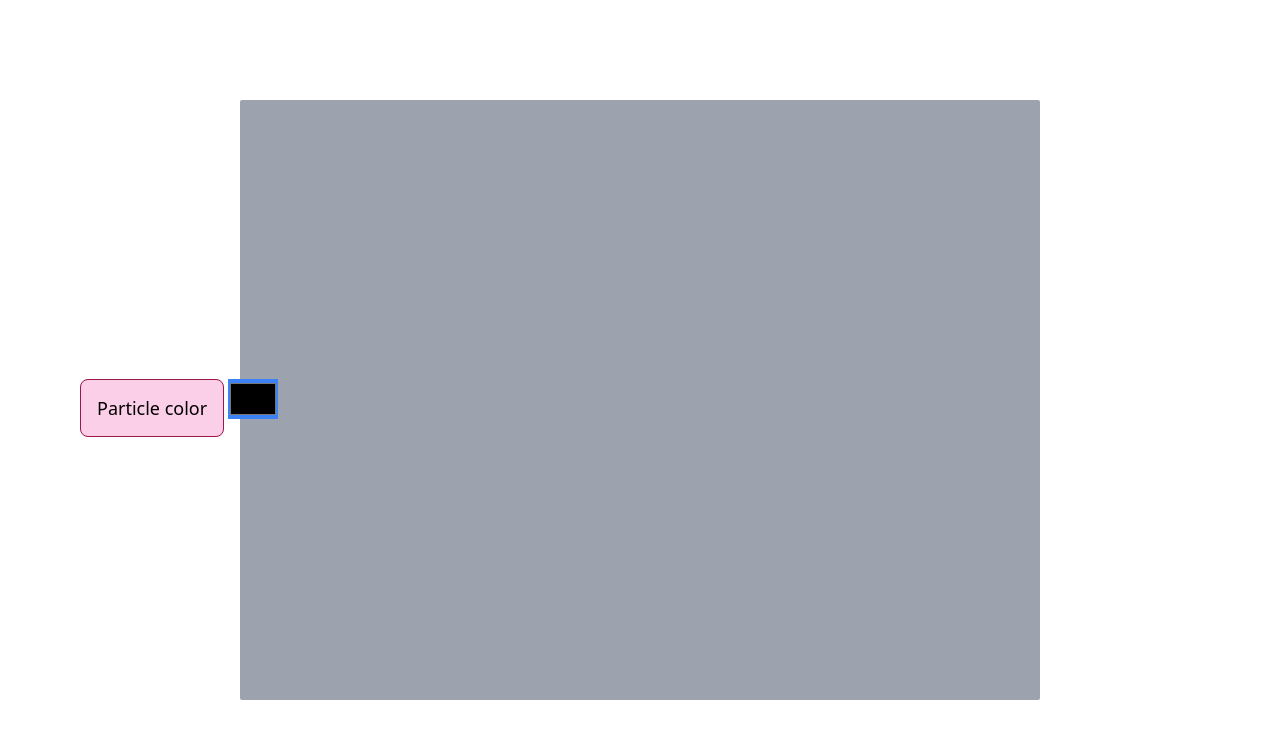
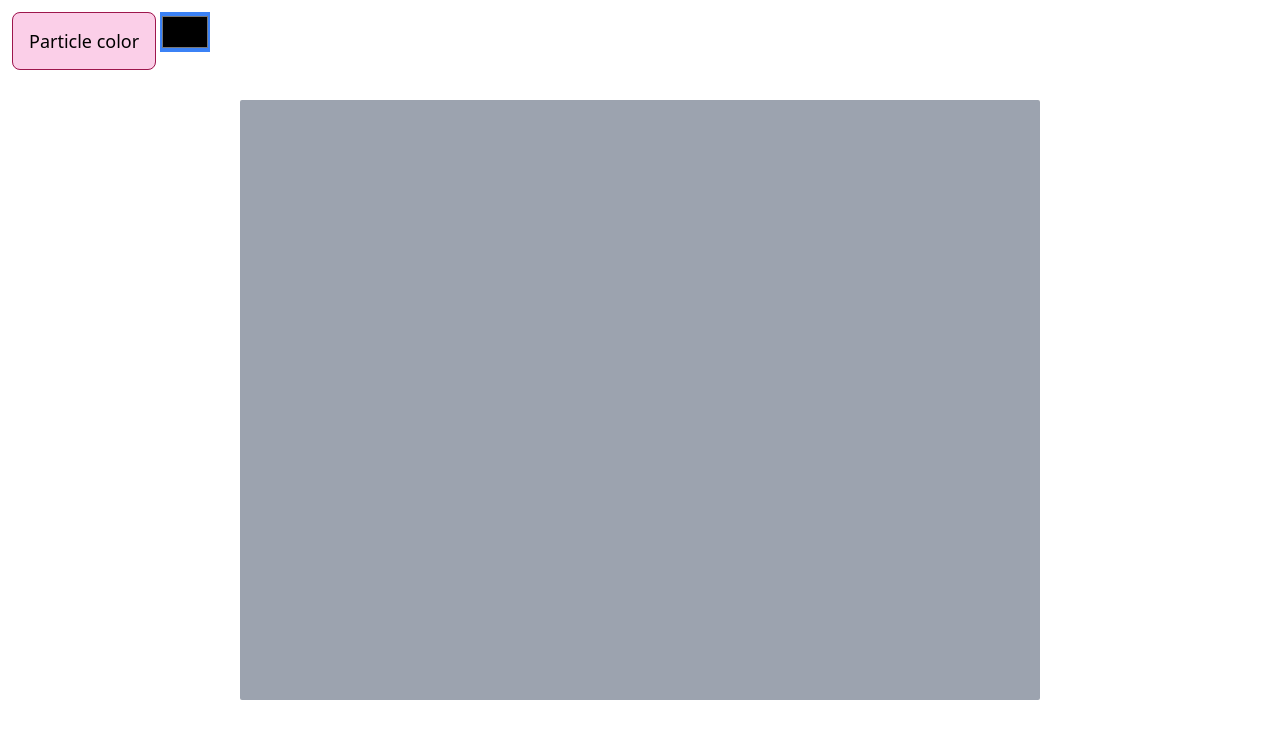
Before and after one commit to Amezan-Adhikari/Particles, a plain HTML site: page index.html in a window 1280 px wide. Drawn offline with nearby package versions, Linux system fonts and the light colour scheme.

Commit message:
align color Selector

```diff
--- a/index.html
+++ b/index.html
@@ -13,7 +13,7 @@
         <canvas id="canvas" height="600" width="800" class="bg-gray-400 rounded-sm">
 
         </canvas>
-        <div id="stateChange" class="absolute left-20">
+        <div id="stateChange" class="absolute top-3 md:left-3">
             <label for="particleSize" class="text-lg bg-pink-200 p-4 rounded-lg border border-pink-800">Particle color</label>
             <input type="color" name="" id="particleColor" class="h-10 bg-blue-500 cursor-pointer">
         </div>
```
